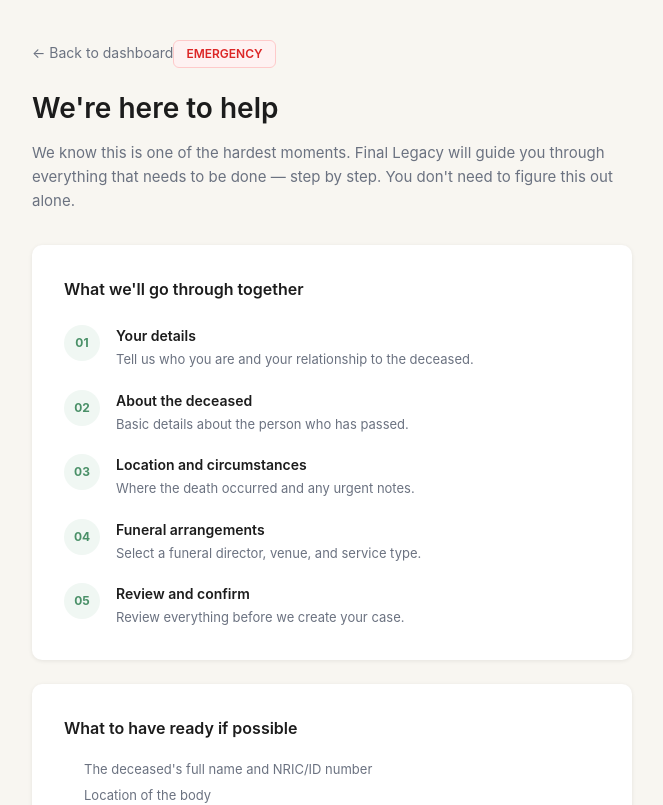
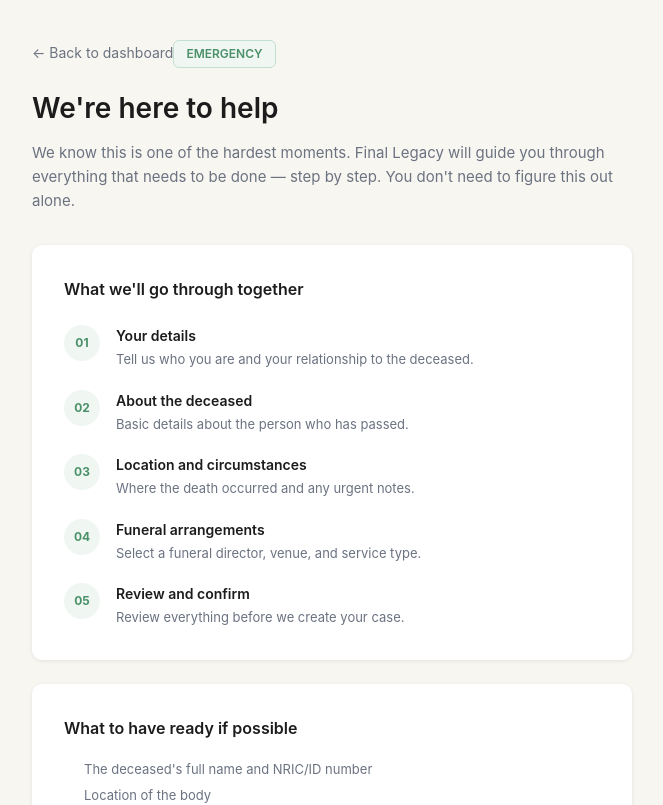
Before and after one commit to ashleyangeliquemoss/final-legacy, a Next.js app: page /gate/1 in a window 1280 px wide. Shown: the top 805 px of the page, without its empty margins (308-971 px from the left). Built offline with nearby package versions, Linux system fonts and the light colour scheme.

Commit message:
fix: emergency badge to green palette

```diff
--- a/src/app/gate/1/page.tsx
+++ b/src/app/gate/1/page.tsx
@@ -47,7 +47,7 @@ export default function Gate1OverviewPage() {
           >
             ← Back to dashboard
           </button>
-          <div style={{ display: 'inline-block', backgroundColor: '#fef2f2', border: '1px solid #fecaca', borderRadius: '6px', padding: '4px 12px', fontSize: '12px', fontWeight: '600', color: '#dc2626', marginBottom: '16px' }}>
+          <div style={{ display: 'inline-block', backgroundColor: '#f0f7f3', border: '1px solid #c3dfd0', borderRadius: '6px', padding: '4px 12px', fontSize: '12px', fontWeight: '600', color: '#4a9068', marginBottom: '16px' }}>
             EMERGENCY
           </div>
           <h1 style={{ fontSize: '28px', fontWeight: '600', color: '#1c1c1c', margin: '0 0 12px 0' }}>
```
